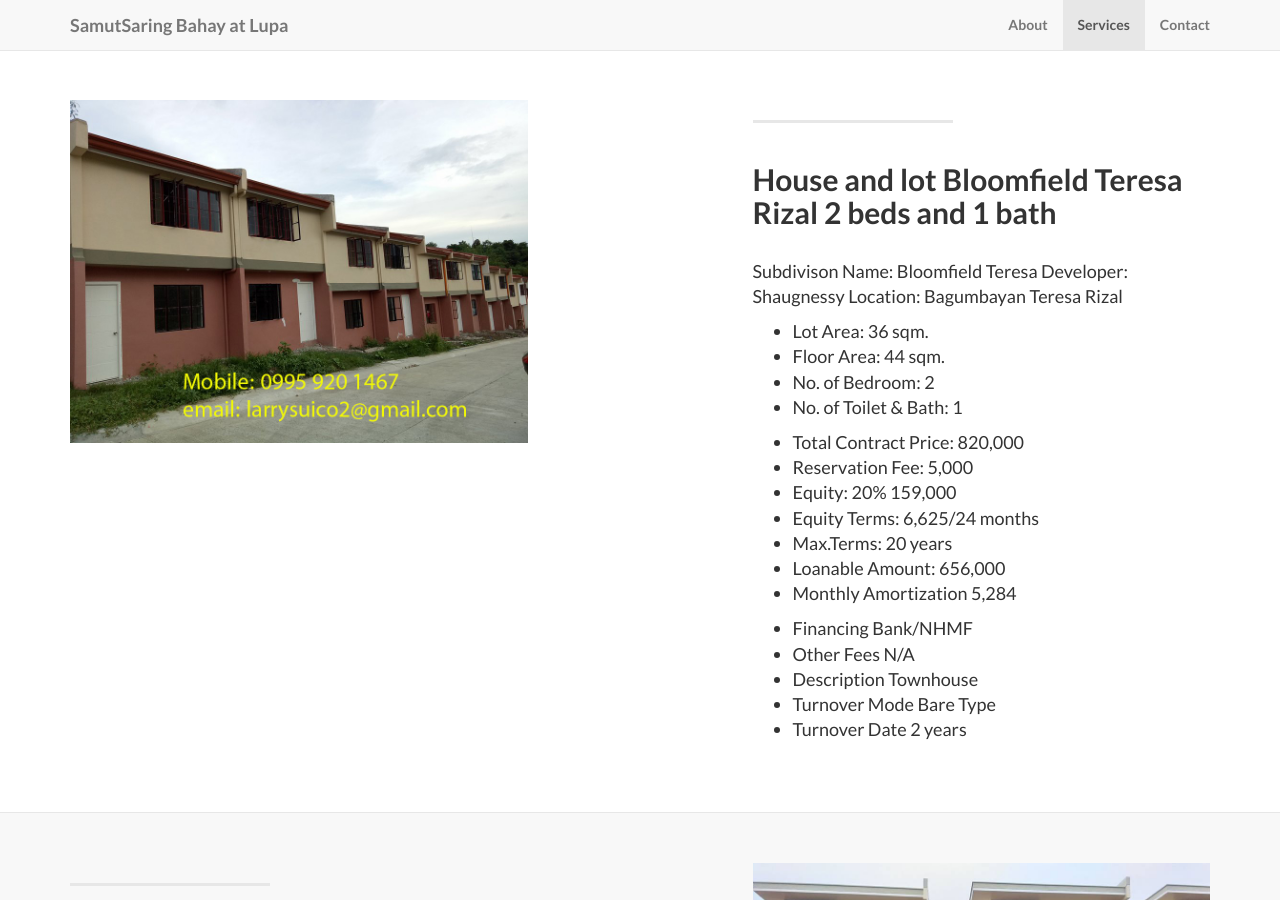
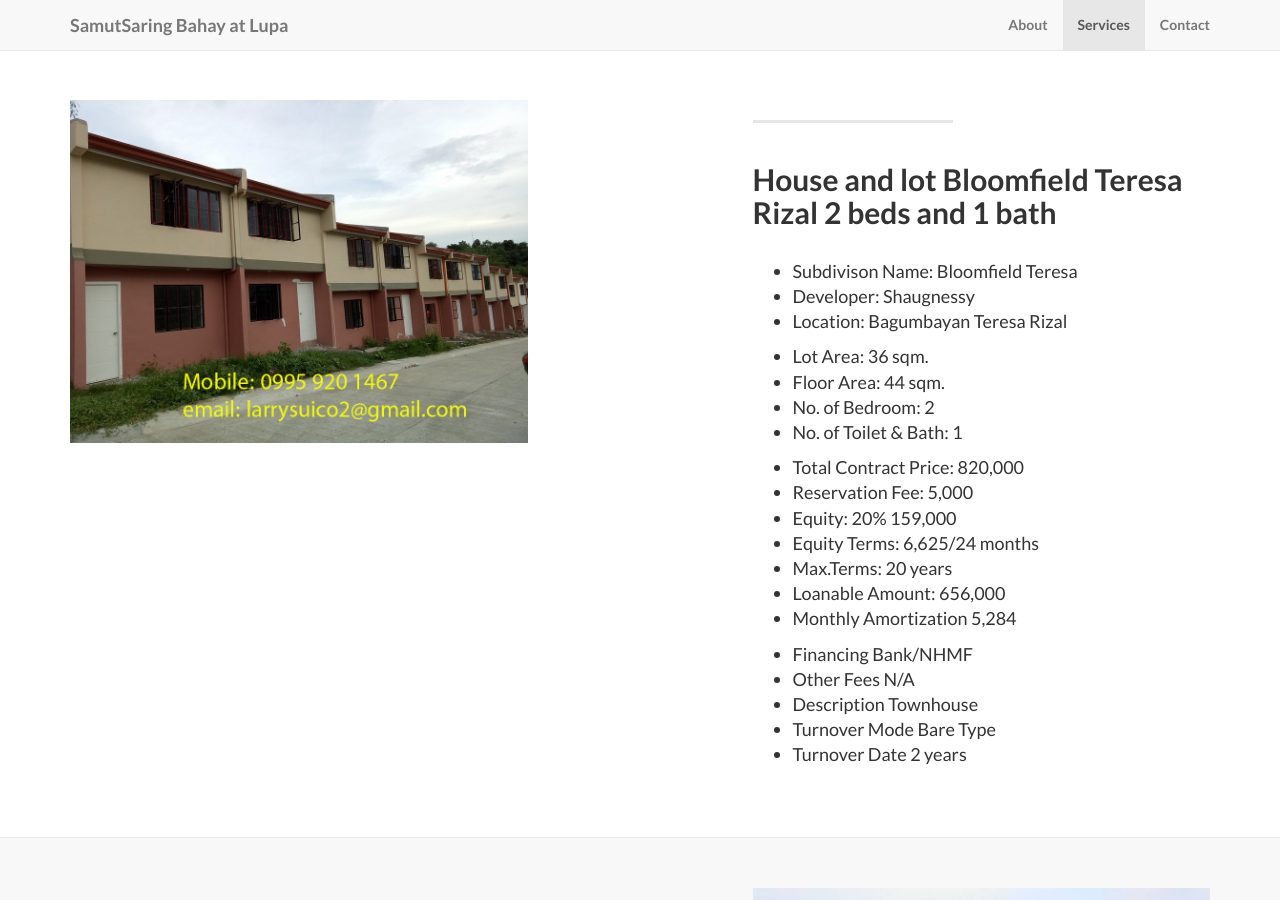
Before and after one commit to oscariotes/EQ-Lead-Gen, a Jekyll site: the page built from index.html, in a window 1280 px wide and 900 px high, scrolled down 1782 px. Built offline with Jekyll 4.4.1, drawn with Linux system fonts in a browser that asks for light colours.

```diff
--- a/_posts/2017-10-17-Bloomfield-Teresa.markdown
+++ b/_posts/2017-10-17-Bloomfield-Teresa.markdown
@@ -7,9 +7,9 @@ published: true
 ---
 
 
-Subdivison Name: Bloomfield Teresa
-Developer: Shaugnessy
-Location: Bagumbayan Teresa Rizal
+- Subdivison Name: Bloomfield Teresa
+- Developer: Shaugnessy
+- Location: Bagumbayan Teresa Rizal
 
 - Lot Area: 36 sqm.
 - Floor Area: 44 sqm.
```
